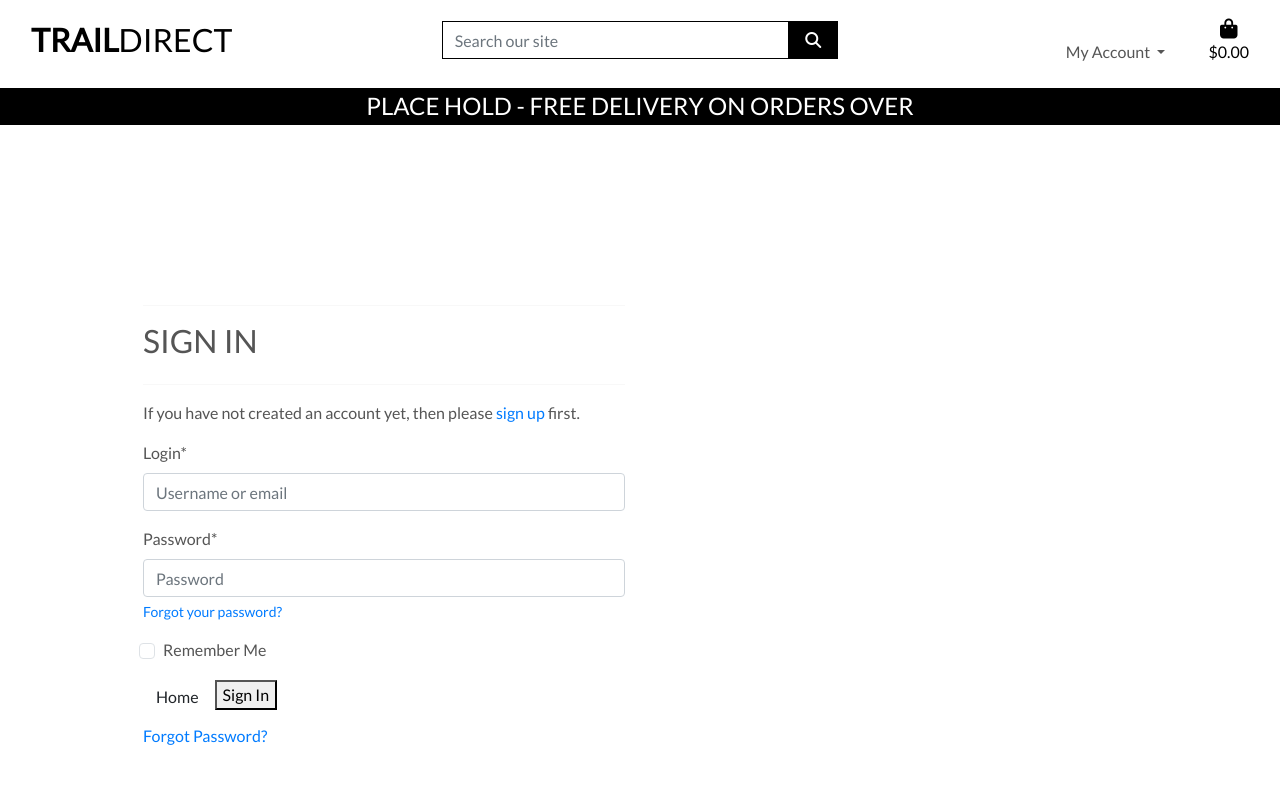
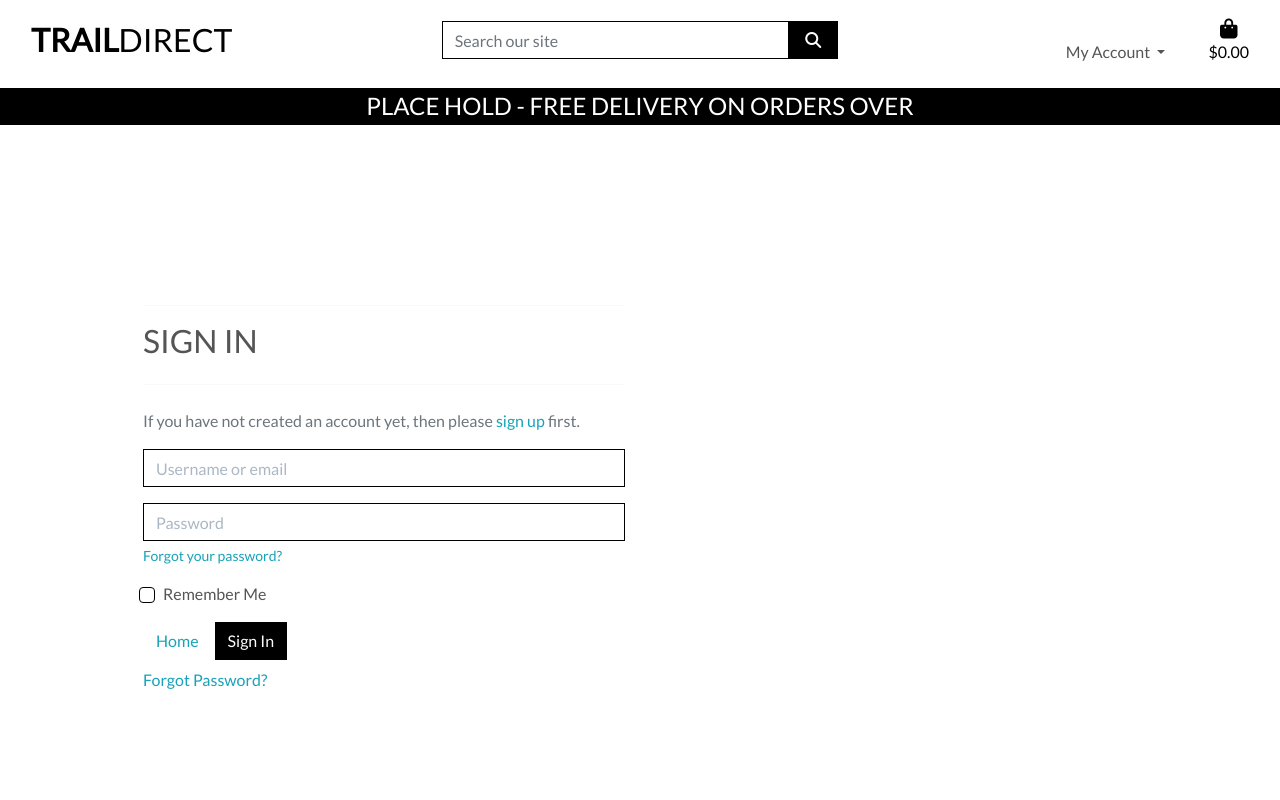
Before and after one commit to lukecdev/Trail-Direct, a Django app: a page that uses templates/base.html in a window 1280 px wide. Run offline with Django 4.2, Linux system fonts and the light colour scheme; some libraries are stand-ins or nearby versions.

Commit message:
added allauth css

```diff
--- a/static/css/base.css
+++ b/static/css/base.css
@@ -109,6 +109,60 @@ body {
     }
   }
 
+  /* Allauth form formatting */
+
+  .allauth-form-inner-content p {
+      margin-top: 1.5rem; /* mt-4 */
+      color: #6c757d; /* text-secondary */
+  }
+
+  .allauth-form-inner-content input {
+      border-color: #000;
+      border-radius: 0;
+  }
+
+  .allauth-form-inner-content label:not([for='id_remember']) {
+      display: none;
+  }
+
+  .allauth-form-inner-content input::placeholder {
+      color: #aab7c4;
+  }
+
+  .allauth-form-inner-content button,
+  .allauth-form-inner-content input[type='submit'] {
+      /* btn */
+      display: inline-block;
+      font-weight: 400;
+      color: #fff;
+      text-align: center;
+      vertical-align: middle;
+      -webkit-user-select: none;
+      -moz-user-select: none;
+      -ms-user-select: none;
+      user-select: none;
+      background-color: #000;
+      border: 1px solid #000;
+      padding: .375rem .75rem;
+      font-size: 1rem;
+      line-height: 1.5;
+      border-radius: 0;
+
+      /* standard bootstrap btn transitions */
+      transition: color .15s ease-in-out,background-color .15s ease-in-out,border-color .15s ease-in-out,box-shadow .15s ease-in-out;
+  }
+
+  .allauth-form-inner-content button:hover,
+  .allauth-form-inner-content input[type='submit']:hover {
+      color: #fff;
+      background-color: #222;
+      border-color: #222;
+  }
+
+  .allauth-form-inner-content a {
+      color: #17a2b8; /* text-info */
+  }
+
   /* fixed top navbar only on medium and up */
   @media (min-width: 992px) {
       .fixed-top-desktop-only {
@@ -123,3 +177,14 @@ body {
           padding-top: 164px;
       }
   }
+
+  /* pad the top a bit when navbar is collapsed on mobile */
+  @media (max-width: 991px) {
+      .header-container {
+          padding-top: 116px;
+      }
+
+      body {
+          height: calc(100vh - 116px);
+      }
+  }
```
Lines whose indentation alone changed are shown as unchanged.
